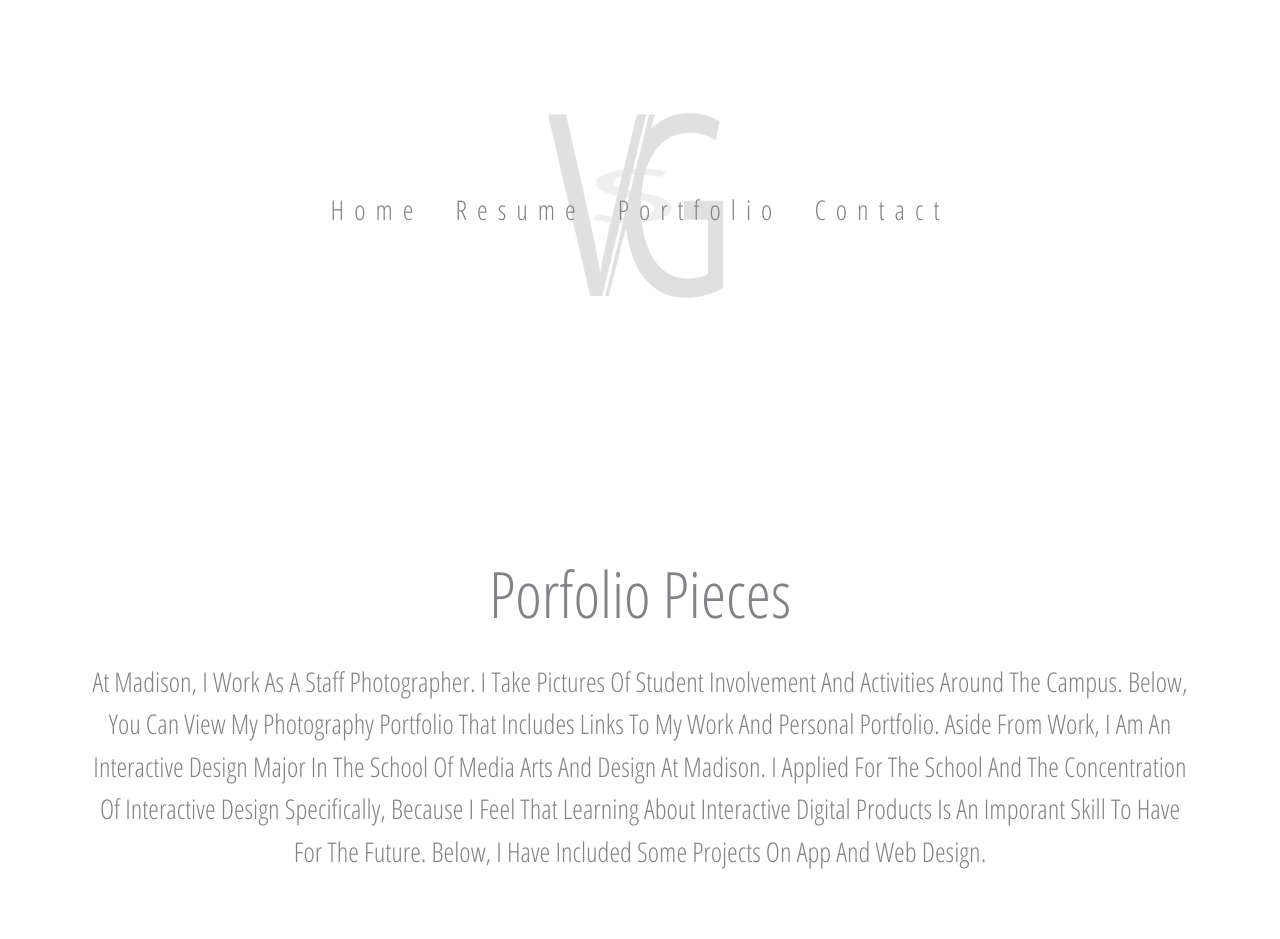
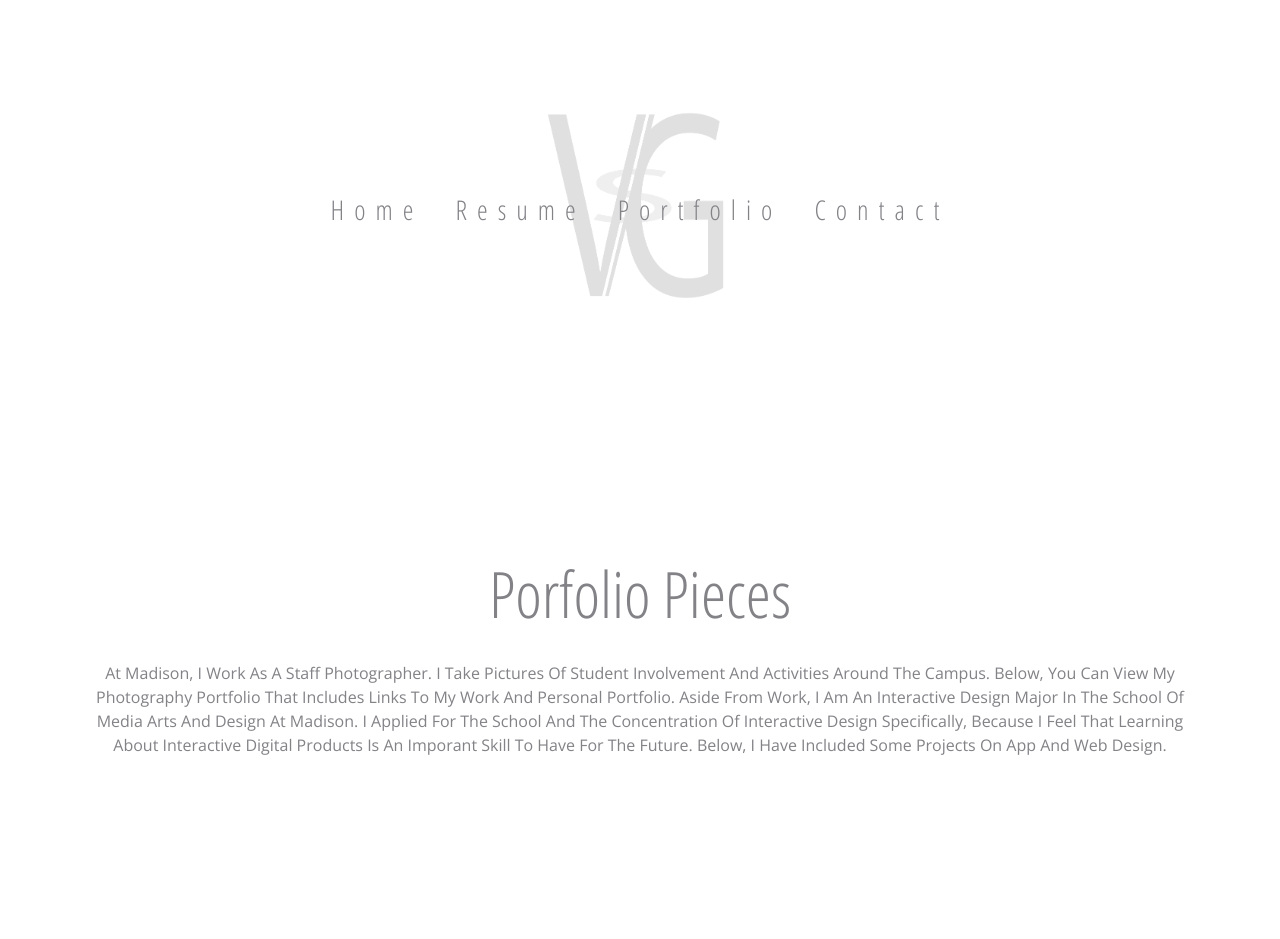
Before and after one commit to sloanegartner/gartner, a plain HTML site: page portfolio.html in a window 1280 px wide. Shown: the top 939 px of the page. Drawn offline with nearby package versions, Linux system fonts and the light colour scheme.

Commit message:
Update portfolio.html

```diff
--- a/portfolio.html
+++ b/portfolio.html
@@ -115,7 +115,7 @@ section {
 	<div class="row" style="margin-top: 153px;">
 		<section class="col-xs-12, col-sm-12, col-md-12">
      		<h1>Porfolio Pieces</h1></div>
-				<h3>At Madison, I work as a staff photographer. I take pictures of student involvement and activities around the campus. Below, you can view my photography portfolio that includes links to my work and personal portfolio. Aside from work, I am an Interactive Design major in the School of Media Arts and Design at Madison. I applied for the school and the concentration of Interactive Design specifically, because I feel that learning about interactive digital products is an imporant skill to have for the future. Below, I have included some projects on app and web design. </h3>
+				<p class="card-text">At Madison, I work as a staff photographer. I take pictures of student involvement and activities around the campus. Below, you can view my photography portfolio that includes links to my work and personal portfolio. Aside from work, I am an Interactive Design major in the School of Media Arts and Design at Madison. I applied for the school and the concentration of Interactive Design specifically, because I feel that learning about interactive digital products is an imporant skill to have for the future. Below, I have included some projects on app and web design.</p>
 		</section>
 	</div>
 
```
